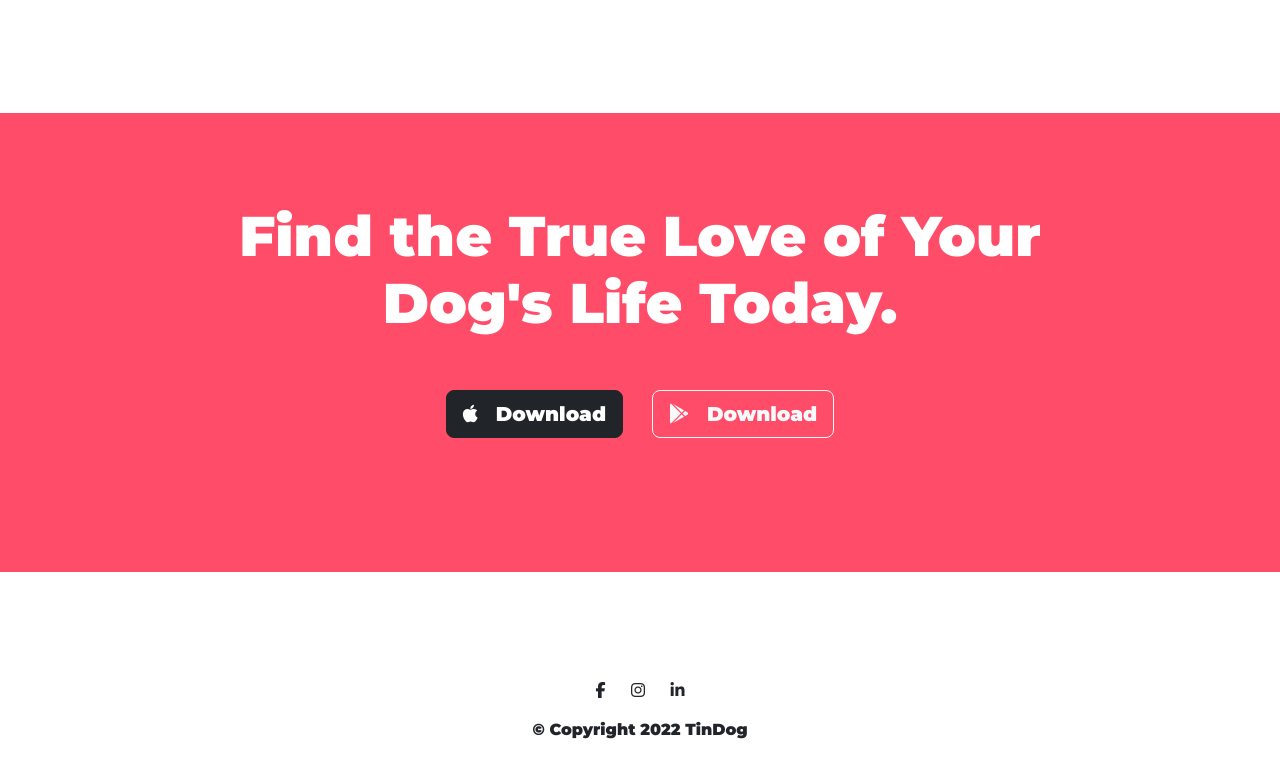
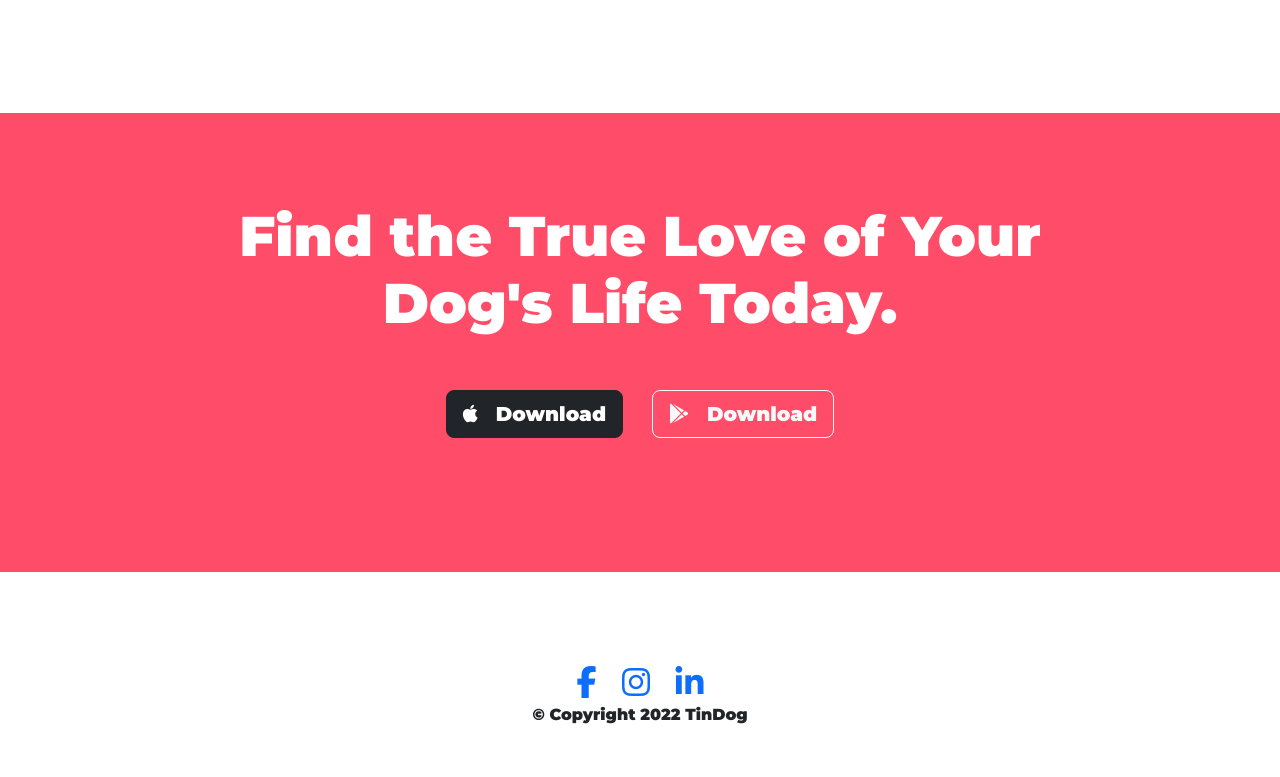
Before and after one commit to hamoodahalabed/tindog, a plain HTML site: page index.html in a window 1280 px wide. Shown: the part 2539-3316 px from the top of the page. Drawn offline with nearby package versions, Linux system fonts and the light colour scheme.

Commit message:
Update index.html

```diff
--- a/index.html
+++ b/index.html
@@ -274,9 +274,16 @@
     <!-- Footer -->
 
     <footer id="footer">
-      <i class="si fa-brands fa-facebook-f"></i>
-      <i class="si fa-brands fa-instagram"></i>
-      <i class="si fa-brands fa-linkedin-in"></i>
+      <a href="https://www.linkedin.com/in/mohammed-alabed-a42765234/"
+        ><i class="fa-2xl si fa-brands fa-facebook-f"></i
+      ></a>
+      <a href="https://www.instagram.com/hamoodah.alabed/?hl=en"
+        ><i class="fa-2xl si fa-brands fa-instagram"></i
+      ></a>
+      <a href="https://www.facebook.com/hamoodah.alabed"
+        ><i class="fa-2xl si fa-brands fa-linkedin-in"></i
+      ></a>
+
       <p>© Copyright 2022 TinDog</p>
     </footer>
   </body>
```
